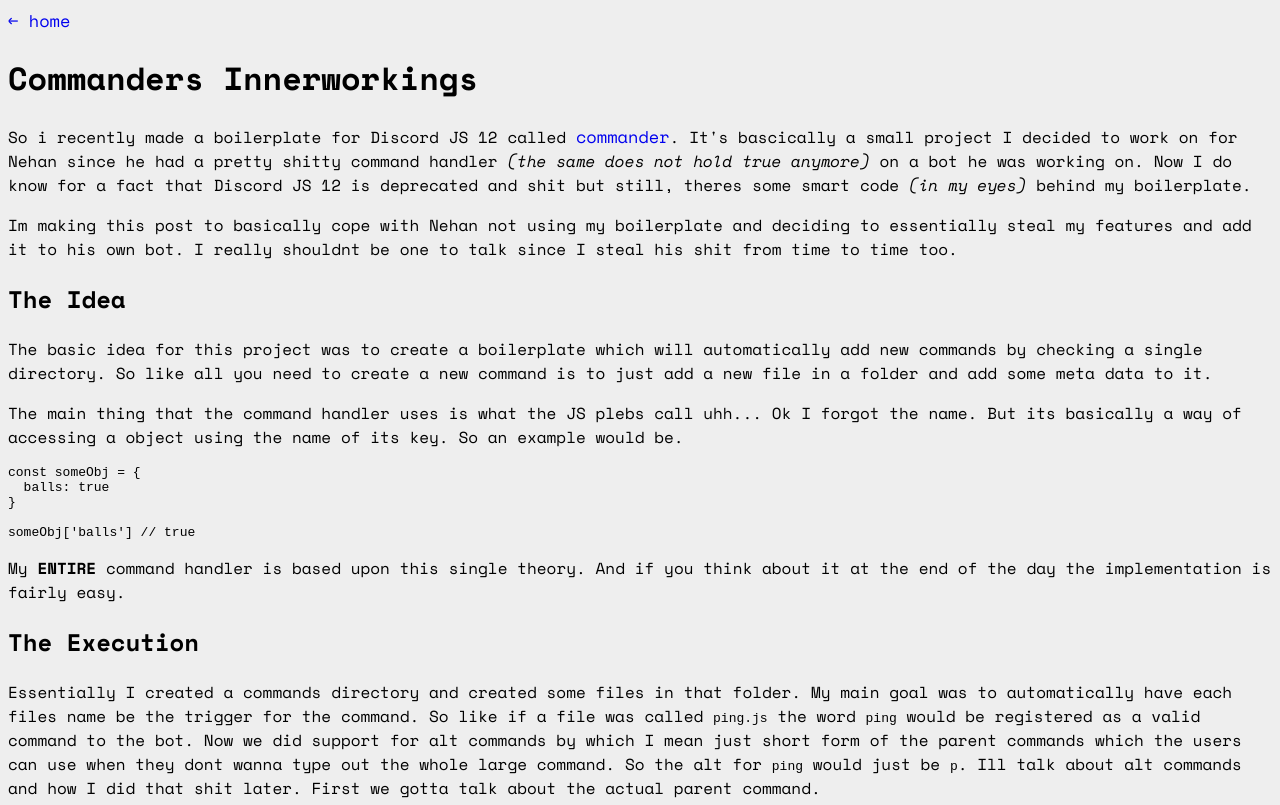
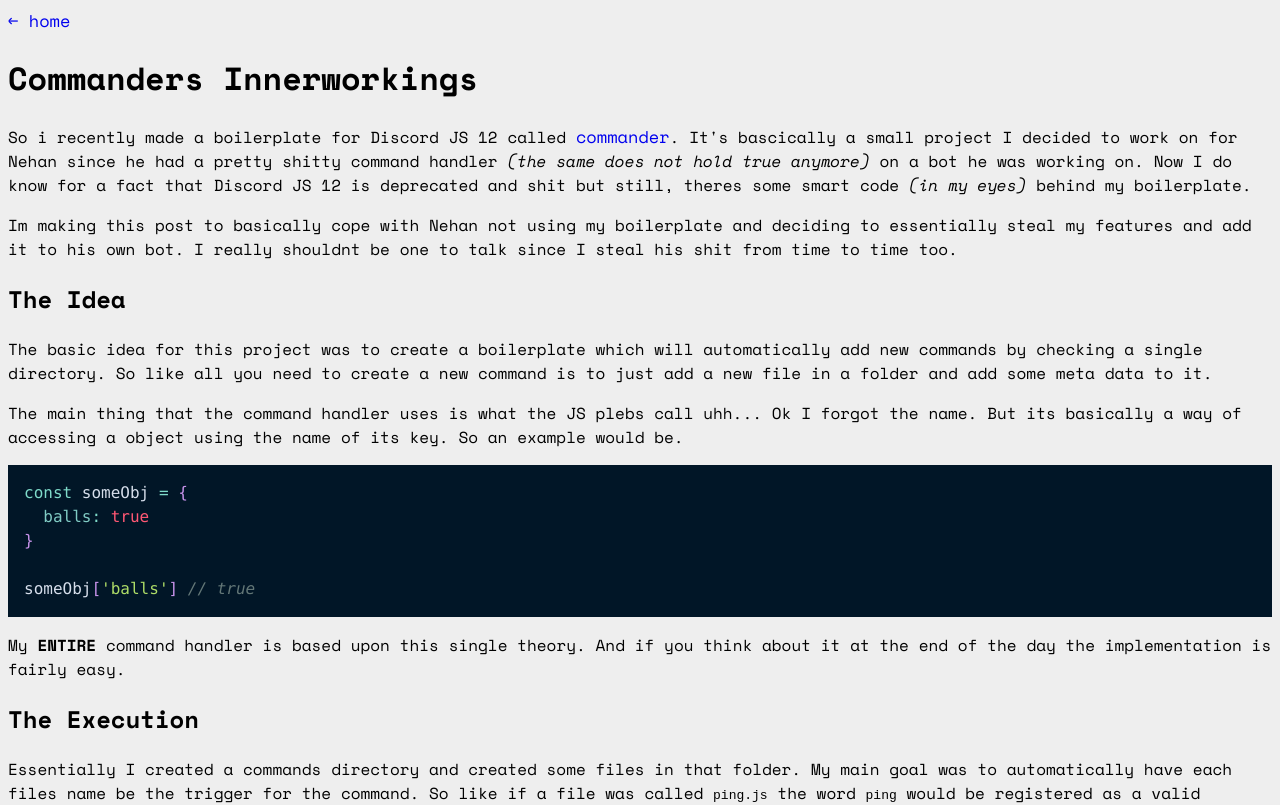
Before and after one commit to piniondevs/tahlil, a Next.js app: page /posts/commanders_innerworkings in a window 1280 px wide. Shown: the top 805 px of the page. Built offline with nearby package versions, Linux system fonts and the light colour scheme.

Commit message:
added syntax highlighting and descriptions

```diff
--- a/package.json
+++ b/package.json
@@ -11,7 +11,8 @@
     "next": "12.0.9",
     "react": "17.0.2",
     "react-dom": "17.0.2",
-    "react-markdown": "^8.0.0"
+    "react-markdown": "^8.0.0",
+    "react-syntax-highlighter": "^15.5.0"
   },
   "devDependencies": {
     "eslint": "8.7.0",
--- a/pages/index.js
+++ b/pages/index.js
@@ -27,6 +27,7 @@ export default function Home({ posts }) {
     <div>
       <Head>
         <title>Home</title>
+        <meta name="description" content="Tahlils personal site." />
       </Head>
       <h1>Hi</h1>
       <p>
--- a/pages/posts/[id].js
+++ b/pages/posts/[id].js
@@ -2,6 +2,8 @@ import React from "react";
 import ReactMarkdown from "react-markdown";
 import Link from "next/link";
 import Head from "next/head";
+import { Prism as SyntaxHighlighter } from "react-syntax-highlighter";
+import { nightOwl as theme } from "react-syntax-highlighter/dist/cjs/styles/prism/";
 import { getPostNames, getPostContent } from "../../lib/post";
 
 export async function getStaticPaths() {
@@ -18,7 +20,6 @@ export async function getStaticPaths() {
 
 export async function getStaticProps({ params }) {
   const fileData = await getPostContent(params.id);
-
   return {
     props: {
       title: params.id,
@@ -32,6 +33,7 @@ export default function Page({ title, content }) {
     <>
       <Head>
         <title>{title}</title>
+        <meta name="description" content="A post made on tahlils site." />
       </Head>
       <div>
         <Link href="/">
@@ -39,7 +41,27 @@ export default function Page({ title, content }) {
         </Link>
       </div>
       <div>
-        <ReactMarkdown>{content}</ReactMarkdown>
+        <ReactMarkdown
+          children={content}
+          components={{
+            code({ node, inline, className, children, ...props }) {
+              const match = /language-(\w+)/.exec(className || "");
+              return !inline && match ? (
+                <SyntaxHighlighter
+                  children={String(children).replace(/\n$/, "")}
+                  style={theme}
+                  language={match[1]}
+                  PreTag="div"
+                  {...props}
+                />
+              ) : (
+                <code className={className} {...props}>
+                  {children}
+                </code>
+              );
+            },
+          }}
+        />
       </div>
     </>
   );
```
Also changed, not shown: _posts/commanders_innerworkings.md (+6 -6 lines), _posts/hello.md (+14 -1 lines), .eslintrc.json, 1 other file (tests, documents, lock files or other folders).
